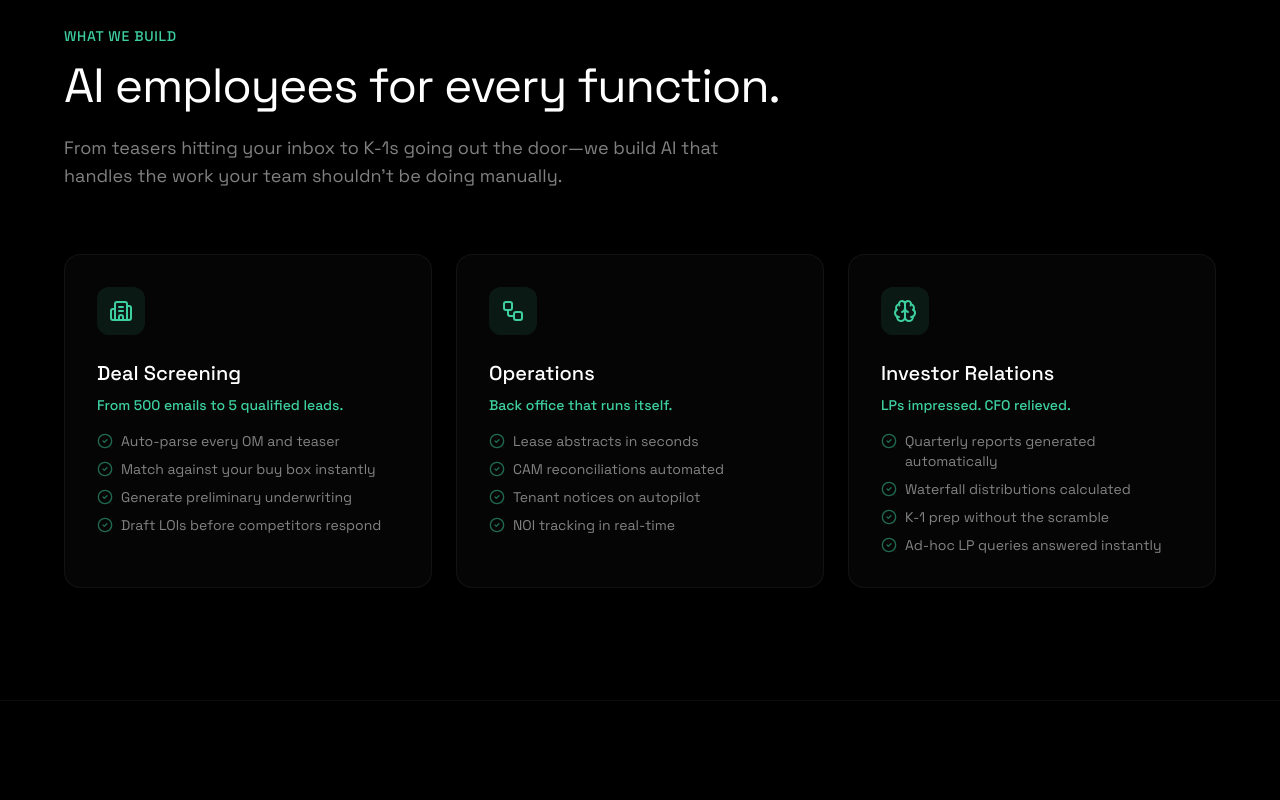
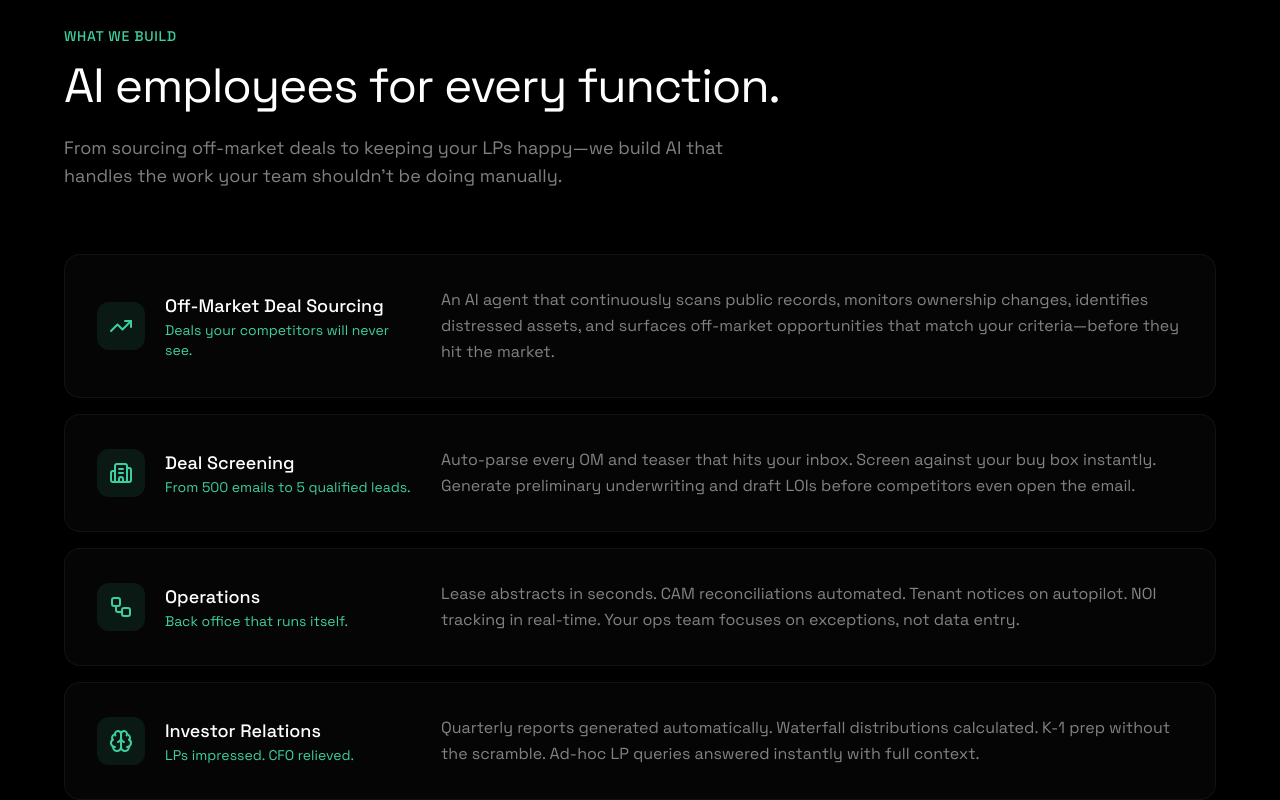
Before and after one commit to dealwire-ai/dealwire, a Next.js app in the folder apps/web/: page / in a window 1280 px wide. Shown: the part 1660-2460 px from the top of the page. Built offline with nearby package versions, Linux system fonts and the light colour scheme.

Commit message:
revise what we build section

```diff
--- a/apps/web/src/app/page.tsx
+++ b/apps/web/src/app/page.tsx
@@ -200,61 +200,55 @@ export default function Home() {
               AI employees for every function.
             </h2>
             <p className="text-white/50 text-lg max-w-2xl mb-16">
-              From teasers hitting your inbox to K-1s going out the door—we build AI that handles the work your team shouldn&apos;t be doing manually.
+              From sourcing off-market deals to keeping your LPs happy—we build AI that handles the work your team shouldn&apos;t be doing manually.
             </p>
           </FadeInSection>
 
-          <div className="grid md:grid-cols-3 gap-6">
+          <div className="space-y-4">
             {[
+              {
+                icon: TrendingUp,
+                title: "Off-Market Deal Sourcing",
+                tagline: "Deals your competitors will never see.",
+                description: "An AI agent that continuously scans public records, monitors ownership changes, identifies distressed assets, and surfaces off-market opportunities that match your criteria—before they hit the market."
+              },
               {
                 icon: Building2,
                 title: "Deal Screening",
                 tagline: "From 500 emails to 5 qualified leads.",
-                points: [
-                  "Auto-parse every OM and teaser",
-                  "Match against your buy box instantly",
-                  "Generate preliminary underwriting",
-                  "Draft LOIs before competitors respond"
-                ]
+                description: "Auto-parse every OM and teaser that hits your inbox. Screen against your buy box instantly. Generate preliminary underwriting and draft LOIs before competitors even open the email."
               },
               {
                 icon: Workflow,
                 title: "Operations",
                 tagline: "Back office that runs itself.",
-                points: [
-                  "Lease abstracts in seconds",
-                  "CAM reconciliations automated",
-                  "Tenant notices on autopilot",
-                  "NOI tracking in real-time"
-                ]
+                description: "Lease abstracts in seconds. CAM reconciliations automated. Tenant notices on autopilot. NOI tracking in real-time. Your ops team focuses on exceptions, not data entry."
               },
               {
                 icon: Brain,
                 title: "Investor Relations",
                 tagline: "LPs impressed. CFO relieved.",
-                points: [
-                  "Quarterly reports generated automatically",
-                  "Waterfall distributions calculated",
-                  "K-1 prep without the scramble",
-                  "Ad-hoc LP queries answered instantly"
-                ]
+                description: "Quarterly reports generated automatically. Waterfall distributions calculated. K-1 prep without the scramble. Ad-hoc LP queries answered instantly with full context."
+              },
+              {
+                icon: Sparkles,
+                title: "Market Intelligence",
+                tagline: "Know what others don't.",
+                description: "An AI analyst that monitors market trends, tracks comp sales, analyzes rent growth patterns, and delivers insights that give you an edge—automatically, before you grab coffee."
               }
             ].map((service, index) => (
-              <FadeInSection key={index} delay={index * 0.1}>
-                <div className="group p-8 bg-white/[0.02] border border-white/5 rounded-2xl hover:bg-white/[0.04] hover:border-white/10 transition-all duration-500 h-full">
-                  <div className="w-12 h-12 bg-[#3ECFA0]/10 rounded-xl flex items-center justify-center mb-6 group-hover:bg-[#3ECFA0]/20 transition-colors">
-                    <service.icon className="w-6 h-6 text-[#3ECFA0]" />
+              <FadeInSection key={index} delay={index * 0.05}>
+                <div className="group flex flex-col md:flex-row md:items-center gap-6 p-6 md:p-8 bg-white/[0.02] border border-white/5 rounded-2xl hover:bg-white/[0.04] hover:border-white/10 transition-all duration-500">
+                  <div className="flex items-center gap-5 md:w-80 shrink-0">
+                    <div className="w-12 h-12 bg-[#3ECFA0]/10 rounded-xl flex items-center justify-center group-hover:bg-[#3ECFA0]/20 transition-colors shrink-0">
+                      <service.icon className="w-6 h-6 text-[#3ECFA0]" />
+                    </div>
+                    <div>
+                      <h3 className="text-lg font-medium">{service.title}</h3>
+                      <p className="text-[#3ECFA0] text-sm">{service.tagline}</p>
+                    </div>
                   </div>
-                  <h3 className="text-xl font-medium mb-2">{service.title}</h3>
-                  <p className="text-[#3ECFA0] text-sm font-medium mb-4">{service.tagline}</p>
-                  <ul className="space-y-2">
-                    {service.points.map((point, i) => (
-                      <li key={i} className="flex items-start gap-2 text-white/50 text-sm">
-                        <CheckCircle2 className="w-4 h-4 text-[#3ECFA0]/50 mt-0.5 shrink-0" />
-                        {point}
-                      </li>
-                    ))}
-                  </ul>
+                  <p className="text-white/50 leading-relaxed">{service.description}</p>
                 </div>
               </FadeInSection>
             ))}
```
